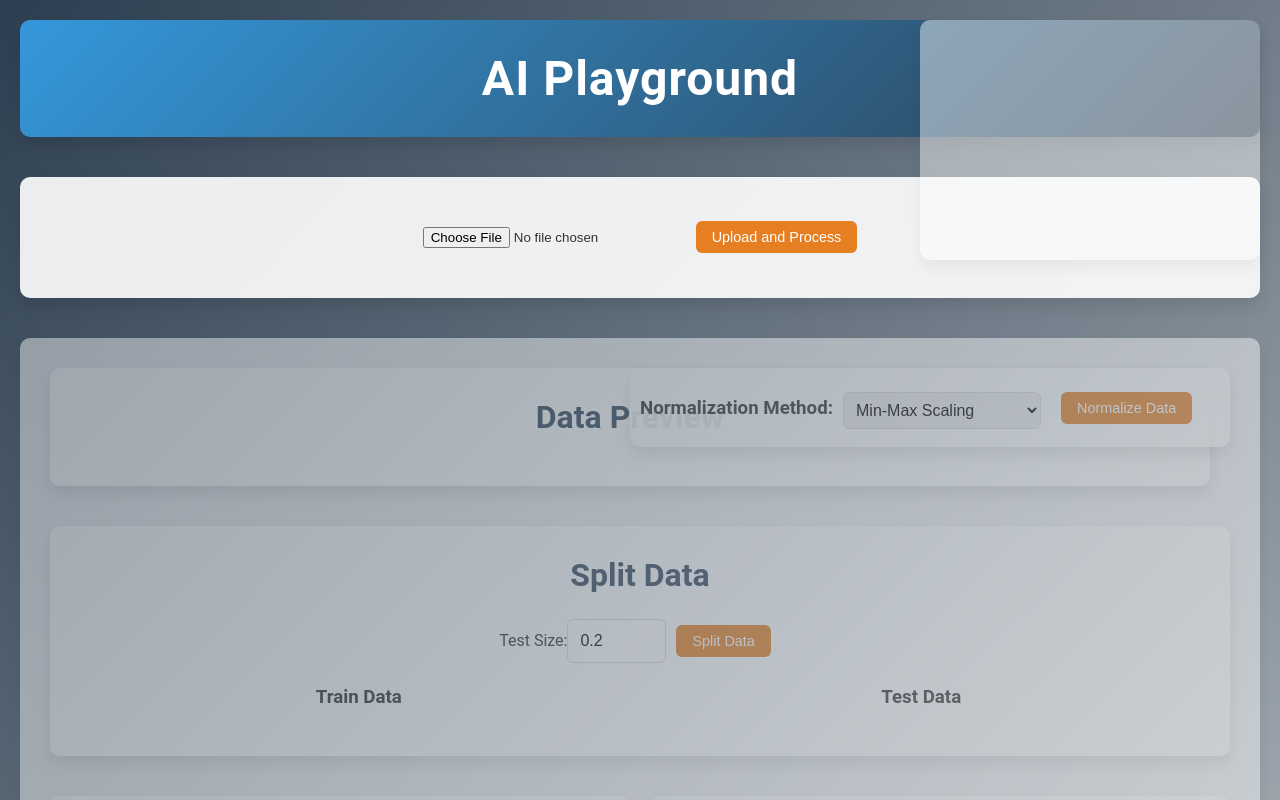
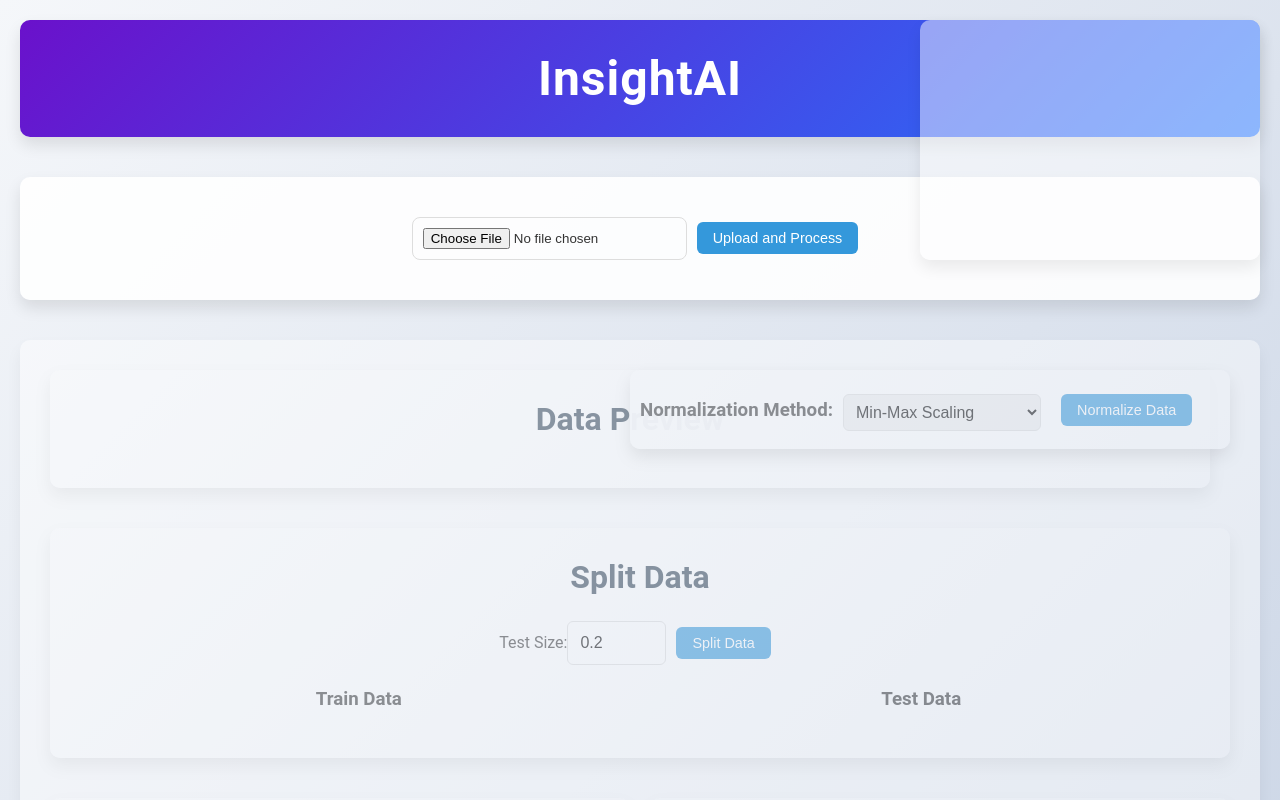
Before and after one commit to meghakn03/ai-playground, a React (Create React App) app in the folder frontend/: page / in a window 1280 px wide. Shown: the top 800 px of the page. Built offline with nearby package versions, Linux system fonts and the light colour scheme.

Commit message:
style fixes

```diff
--- a/frontend/src/App.css
+++ b/frontend/src/App.css
@@ -1,7 +1,7 @@
 /* General Styles */
 body {
   font-family: 'Roboto', sans-serif;
-  background: linear-gradient(135deg, #2c3e50, #bdc3c7);
+  background: linear-gradient(135deg, #f5f7fa, #c3cfe2); /* Subtle gradient */
   color: #333;
   margin: 0;
   padding: 0;
@@ -16,13 +16,22 @@ body {
 }
 
 header {
-  background: linear-gradient(135deg, #3498db, #2c3e50);
+  background: linear-gradient(135deg, #6a11cb, #2575fc); /* Vivid gradient */
   color: #fff;
   padding: 30px 20px;
   border-radius: 10px;
   box-shadow: 0 8px 16px rgba(0, 0, 0, 0.1);
   margin-bottom: 40px;
   animation: fadeInDown 1s ease-out;
+}
+
+section {
+  margin-bottom: 40px;
+  padding: 30px;
+  border-radius: 12px;
+  background-color: rgba(255, 255, 255, 0.95); /* Slightly transparent white */
+  box-shadow: 0 8px 16px rgba(0, 0, 0, 0.15);
+  animation: fadeInUp 1s ease-out;
 }
 
 @keyframes fadeInDown {
@@ -68,14 +77,14 @@ section {
 }
 
 h2 {
-  color: #34495e;
+  color: #2c3e50;
   font-size: 2em;
   margin-top: 0;
   margin-bottom: 20px;
 }
 
 button {
-  background-color: #e67e22;
+  background-color: #3498db; /* Cool blue */
   color: #fff;
   border: none;
   padding: 14px 28px;
@@ -87,7 +96,7 @@ button {
 }
 
 button:hover {
-  background-color: #d35400;
+  background-color: #2980b9; /* Darker blue */
 }
 
 button:active {
@@ -97,6 +106,8 @@ button:active {
 input[type="file"] {
   margin: 10px 0;
   padding: 10px;
+  border: 1px solid #ddd;
+  border-radius: 8px;
 }
 
 input[type="number"],
@@ -187,8 +198,8 @@ tbody tr:hover {
   height: 200px;
   padding: 20px;
   border-radius: 10px;
-  background-color: rgba(255, 255, 255, 0.9);
-  box-shadow: 0 8px 16px rgba(0, 0, 0, 0.1);
+  background-color: rgba(255, 255, 255, 0.95);
+  box-shadow: 0 8px 16px rgba(0, 0, 0, 0.15);
   z-index: 1000;
   animation: fadeInRight 1s ease-out;
 }
@@ -208,10 +219,10 @@ tbody tr:hover {
 
 .normalization-section {
   width: 580px;
-  background-color: rgba(255, 255, 255, 0.9);
+  background-color: rgba(255, 255, 255, 0.95);
   padding: 10px;
   border-radius: 10px;
-  box-shadow: 0 8px 16px rgba(0, 0, 0, 0.1);
+  box-shadow: 0 8px 16px rgba(0, 0, 0, 0.15);
   position: absolute;
   top: 0;
   right: 0;
@@ -235,7 +246,7 @@ tbody tr:hover {
 }
 
 button {
-  background-color: #e67e22;
+  background-color: #3498db; /* Cool blue */
   color: #fff;
   border: none;
   padding: 8px 16px;
@@ -246,7 +257,7 @@ button {
 }
 
 button:hover {
-  background-color: #d35400;
+  background-color: #2980b9; /* Darker blue */
 }
 
 button:active {
--- a/frontend/src/App.js
+++ b/frontend/src/App.js
@@ -286,7 +286,7 @@ const handleEvaluateModel = async () => {
       return (
         <div className="App">
             <header>
-                <h1>AI Playground</h1>
+                <h1>InsightAI</h1>
             </header>
             <main>
                 <section className="upload-section">
```
